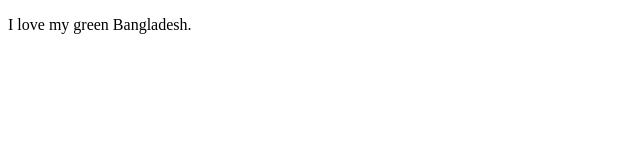
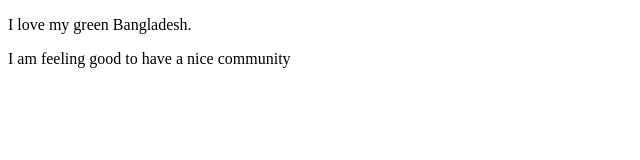
Before and after one commit to rakibchp/rakibchp.github.io, a plain HTML site: page index.html in a window 1280 px wide. Shown: the whole page, without its empty margins (0-640 px from the left). Drawn offline with Linux system fonts and the light colour scheme.

Commit message:
I added a new sentences with p tag

```diff
--- a/index.html
+++ b/index.html
@@ -8,5 +8,6 @@
 </head>
 <body>
     <p>I love my green Bangladesh.</p>
+    <p>I am feeling good to have a nice community</p>
 </body>
 </html>
```
